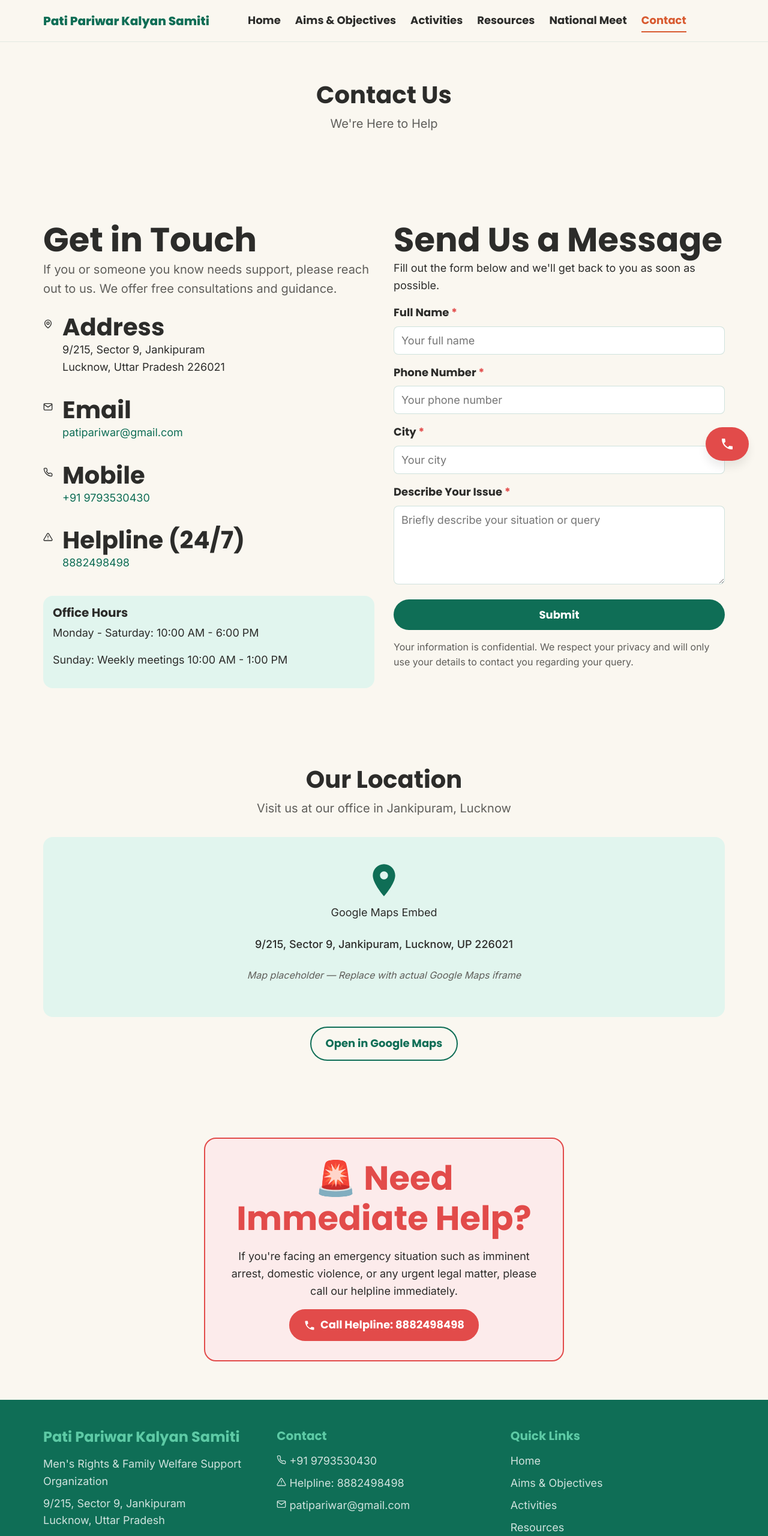
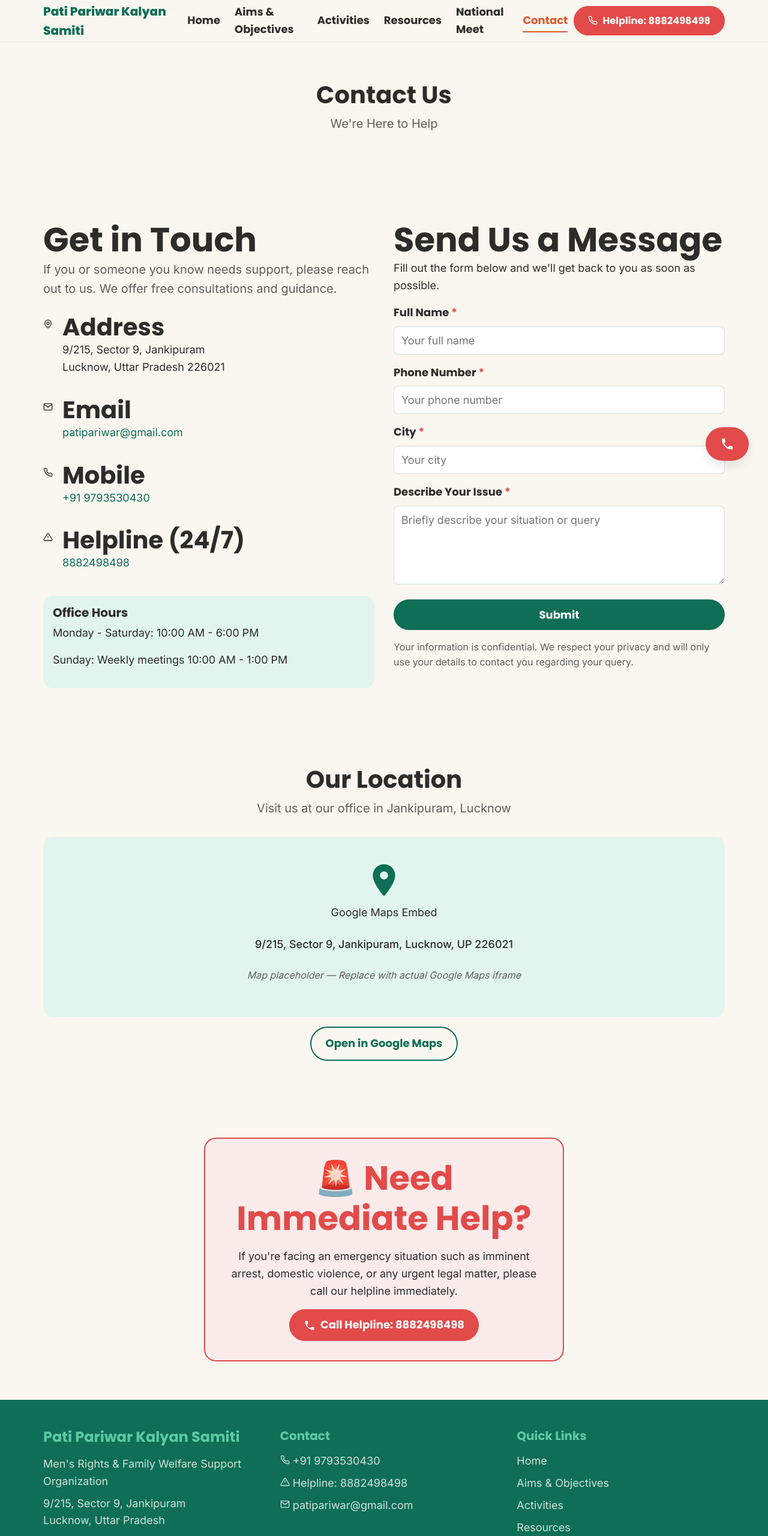
Before and after one commit to sawanmani/patiparivar.in, a plain HTML site: page pati-pariwar-kalyan-samiti/contact.html in a window 1280 px wide. Shown: the top 2560 px of the page at 60% size. Drawn offline with Linux system fonts and the light colour scheme.

Commit message:
Add helpline button with SVG icon to header and adjust styles for improved visibility

```diff
--- a/pati-pariwar-kalyan-samiti/components/header.html
+++ b/pati-pariwar-kalyan-samiti/components/header.html
@@ -17,6 +17,10 @@
     </nav>
 
     <div class="header-actions">
+      <a href="tel:8882498498" class="btn btn-urgent header-helpline">
+        <svg class="btn-icon" xmlns="http://www.w3.org/2000/svg" width="16" height="16" viewBox="0 0 24 24" fill="none" stroke="currentColor" stroke-width="2" stroke-linecap="round" stroke-linejoin="round"><path d="M22 16.92v3a2 2 0 0 1-2.18 2 19.79 19.79 0 0 1-8.63-3.07 19.5 19.5 0 0 1-6-6 19.79 19.79 0 0 1-3.07-8.67A2 2 0 0 1 4.11 2h3a2 2 0 0 1 2 1.72 12.84 12.84 0 0 0 .7 2.81 2 2 0 0 1-.45 2.11L8.09 9.91a16 16 0 0 0 6 6l1.27-1.27a2 2 0 0 1 2.11-.45 12.84 12.84 0 0 0 2.81.7A2 2 0 0 1 22 16.92z"/></svg>
+        <span class="btn-text">Helpline: 8882498498</span>
+      </a>
 
       <button class="hamburger" id="hamburger" aria-label="Toggle menu" aria-expanded="false" aria-controls="main-nav">
         <span class="hamburger-line"></span>
--- a/pati-pariwar-kalyan-samiti/css/style.css
+++ b/pati-pariwar-kalyan-samiti/css/style.css
@@ -1815,11 +1815,15 @@ select:focus-visible,
 
 .site-header .header-helpline {
   display: none;
+  font-size: 0.9em; /* Make the button slightly smaller */
+  margin-left: 10px; /* Move slightly to the right */
 }
 
 @media (min-width: 1024px) {
   .site-header .header-helpline {
     display: inline-flex;
+    font-size: 0.9em; /* Make the button slightly smaller */
+    margin-left: 10px; /* Move slightly to the right */
   }
 }
 
@@ -1905,18 +1909,25 @@ select:focus-visible,
   grid-template-columns: 1fr;
   gap: var(--space-8);
   margin-bottom: var(--space-8);
+  min-width: 0; /* Ensure grid items can shrink below their content size */
 }
 
 @media (min-width: 768px) {
   .site-footer .footer-content {
     grid-template-columns: repeat(2, 1fr);
+    gap: var(--space-10); /* Increase gap on medium screens */
   }
 }
 
 @media (min-width: 1024px) {
   .site-footer .footer-content {
     grid-template-columns: repeat(3, 1fr);
-  }
+    gap: var(--space-12); /* Increase gap on large screens */
+  }
+}
+
+.site-footer .footer-section {
+  min-width: 0; /* Allow the section to shrink if needed */
 }
 
 .site-footer .footer-section h3 {
@@ -1937,6 +1948,7 @@ select:focus-visible,
   color: rgba(255, 255, 255, 0.8);
   margin-bottom: var(--space-2);
   font-style: normal;
+  word-break: break-word; /* Ensure long words don't overflow */
 }
 
 .site-footer .footer-section a:hover {
@@ -1952,6 +1964,7 @@ select:focus-visible,
 .site-footer .contact-list li,
 .site-footer .footer-nav li {
   margin-bottom: var(--space-2);
+  word-break: break-word; /* Ensure long links don't overflow */
 }
 
 .site-footer .footer-bottom {
@@ -1971,6 +1984,7 @@ select:focus-visible,
 .site-footer .developer-credit a {
   color: rgba(255, 255, 255, 0.7);
   text-decoration: underline;
+  word-break: break-word; /* Ensure developer contact doesn't overflow */
 }
 
 .site-footer .developer-credit a:hover {
```
